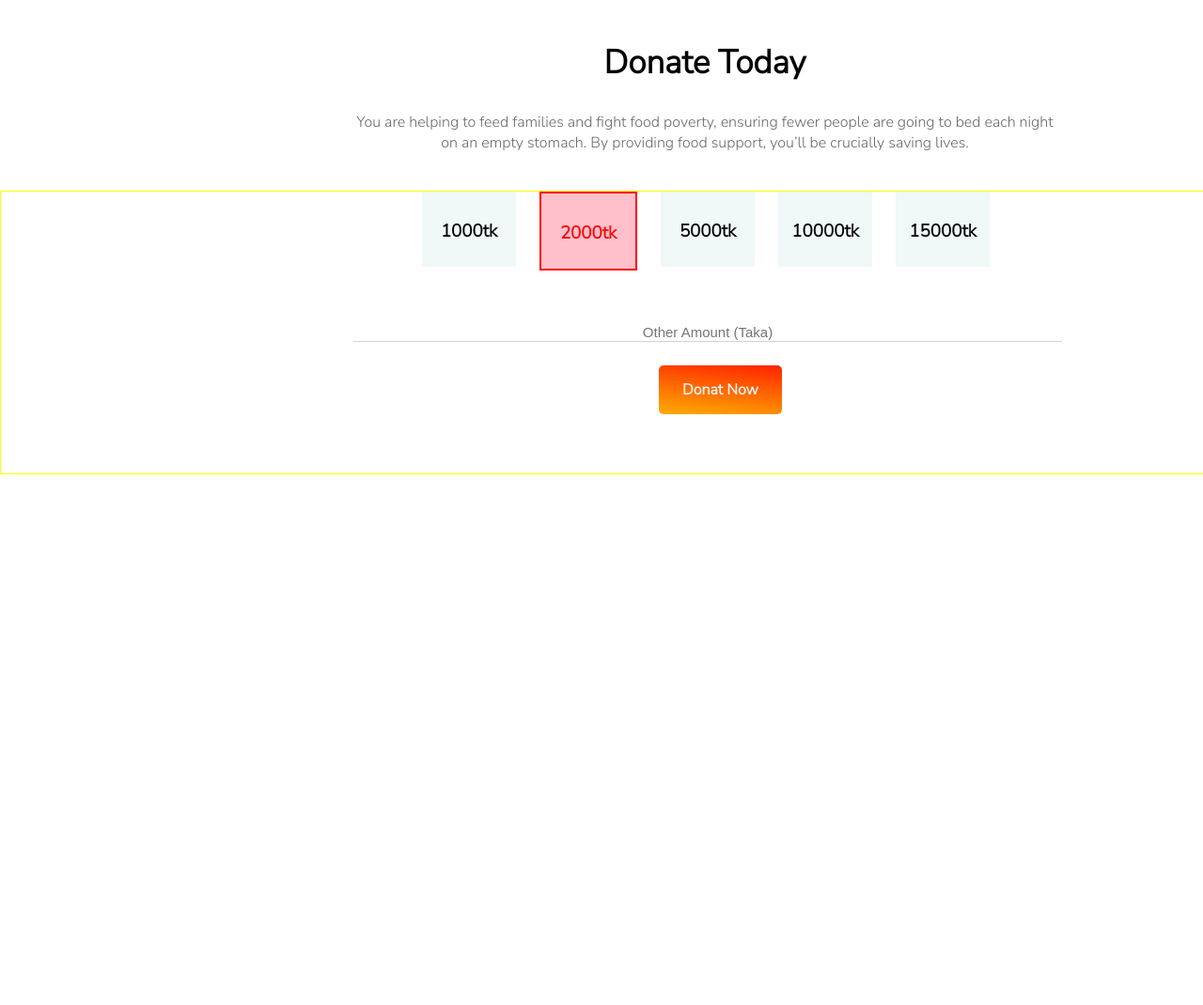
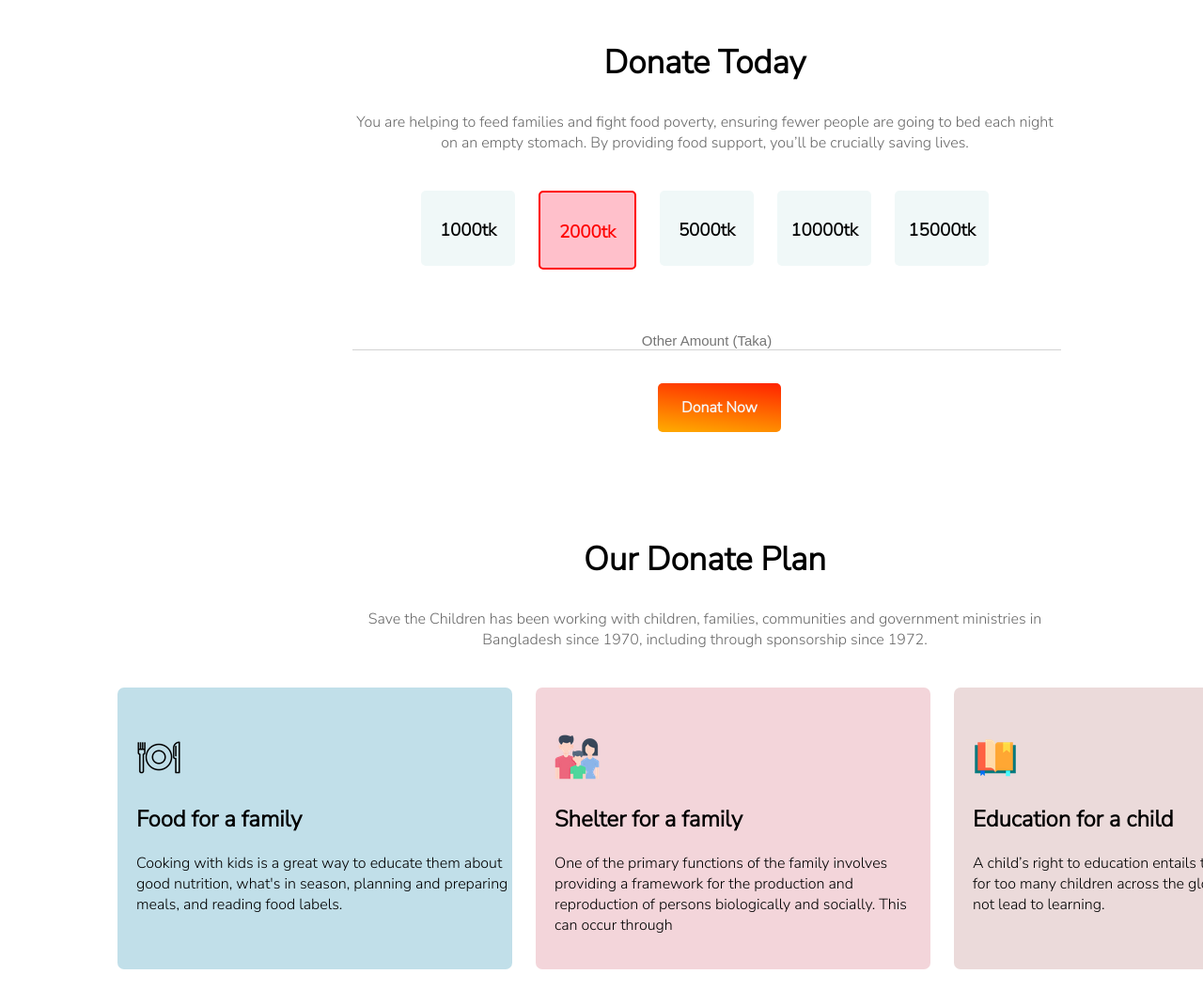
Before and after one commit to almamundcse/my-first-assignment, a plain HTML site: page index.html in a window 1280 px wide. Shown: the part 526-1596 px from the top of the page at 94% size. Drawn offline with Linux system fonts and the light colour scheme.

Commit message:
our donate plan style

```diff
--- a/index.html
+++ b/index.html
@@ -35,6 +35,27 @@
                 <input class="input" type="text" name="amount" placeholder="Other Amount (Taka)">
                 <a class="anchor-button" href="https://www.savethechildren.org/us/where-we-work/bangladesh" target="_blank">Donat Now</a>
             </div>
+            <div class="donate-today">
+                <h1>Our Donate Plan</h1>
+                <p>Save the Children has been working with children, families, communities and government ministries in Bangladesh since 1970, including through sponsorship since 1972.</p>
+            </div>
+            <div class="flex-articla">
+                <div class="artical-food">
+                    <img class="artical-image" src="images/food.png" alt="food for family">
+                    <h2>Food for a family</h2>
+                    <p>Cooking with kids is a great way to educate them about good nutrition, what's in season, planning and preparing meals, and reading food labels.</p>
+                </div>
+                <div class="artical-family">
+                    <img class="artical-image" src="images/family.png" alt="food for family">
+                    <h2>Shelter for a family</h2>
+                    <p>One of the primary functions of the family involves providing a framework for the production and reproduction of persons biologically and socially. This can occur through </p>
+                </div>
+                <div class="artical-education">
+                    <img class="artical-image" src="images/book.png" alt="food for family">
+                    <h2>Education for a child</h2>
+                    <p>A child’s right to education entails the right to learn. Yet, for too many children across the globe, schooling does not lead to learning.</p>
+                </div>
+            </div>
         </section>
 
     </div>
--- a/style.css
+++ b/style.css
@@ -35,6 +35,7 @@ body{
     color: whitesmoke;
     font-weight: 700;
 }
+/*dinat today part*/
 .donate-part{
     width: 1500px;
     height: 700px;
@@ -57,8 +58,6 @@ body{
 .flex-container{
     width: 1500px;
     height: 300px;
-    border: 1px solid yellow;
-
 }
 .flex-area{
     width: 750px;
@@ -69,6 +68,7 @@ body{
 .flex-taka{
     width:100px ;
     height: 80px;
+    border-radius: 5px;
     background-color: rgb(240, 248, 248);
     margin-right: 25px;
 }
@@ -89,25 +89,39 @@ body{
     border: none;
     border-bottom: 1px solid lightgray;
     width: 750px;
-    margin: 40px 375px;
+    margin: 50px 375px;
     font-size: 15px;
     text-align: center;
 
 }
 /* our donate plan*/
+.flex-articla{
+    display: flex;
+}
 .artical-food{
     width: 400px;
     height: 300px;
-    border: 1px solid gray;
-    background-color: lightblue;
+    margin-left: 125px;
+    padding-left: 20px;
+    border-radius: 7px;
+    background-color: rgb(193, 223, 233);
+}
+.artical-image{
+    padding-top: 50px;
 }
 .artical-family{
     width: 400px;
     height: 300px;
-    border: 1px solid gray;
+    margin-left: 25px;
+    padding-left: 20px;
+    border-radius: 7px;
+    background-color: rgb(243, 213, 218);
 }
 .artical-education{
     width: 400px;
     height: 300px;
-    border: 1px solid gray;
+    margin-left: 25px;
+    padding-left: 20px;
+    border-radius: 7px;
+    background-color:rgb(235, 218, 218);
 }
```
